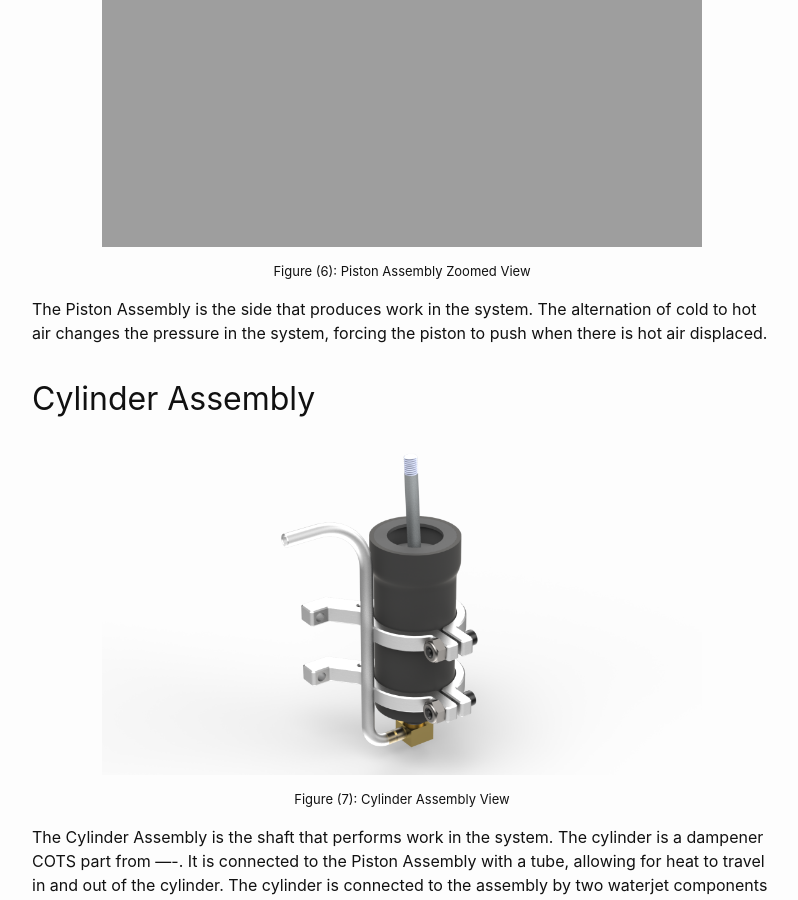
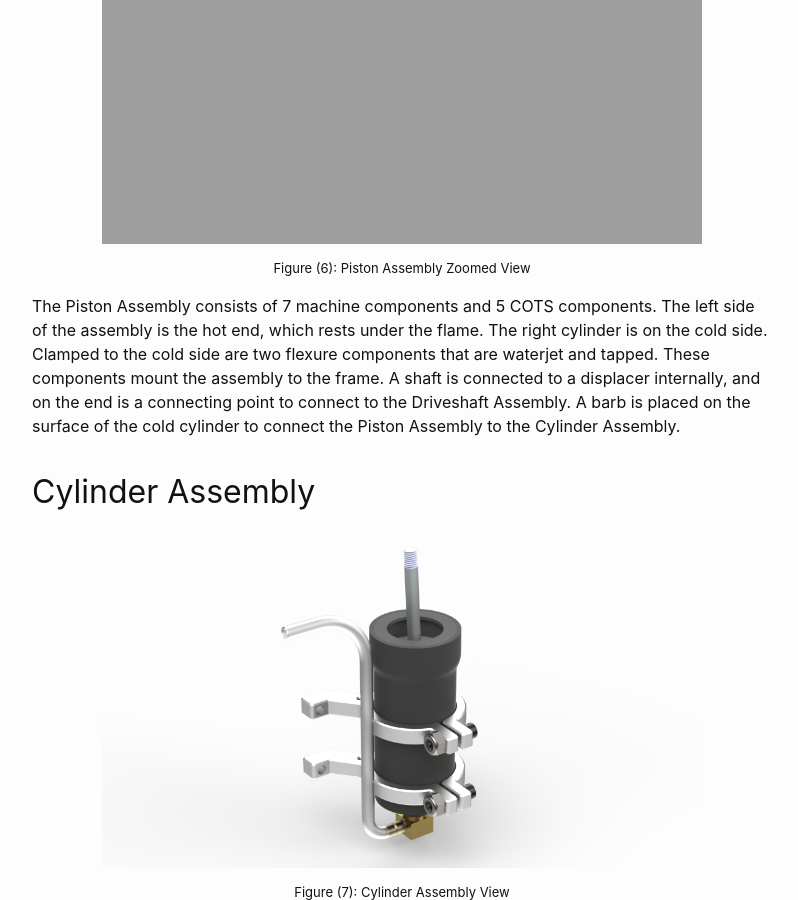
Before and after one commit to EliasWheatfall/SterlingEngineOne, a Jekyll site: the page built from _posts/2023-11-04-Design-features-and-main-subsystems.md, in a window 1280 px wide and 900 px high, scrolled down 2883 px. Shown: the whole window, without its empty margins (238-1036 px from the left). Built offline with Jekyll 4.4.1, drawn with Linux system fonts in a browser that asks for light colours; part of the change alters nothing that is shown; some of the changed text lies outside the part shown.

Commit message:
Update 2023-11-04-Design-features-and-main-subsystems.md

```diff
--- a/_posts/2023-11-04-Design-features-and-main-subsystems.md
+++ b/_posts/2023-11-04-Design-features-and-main-subsystems.md
@@ -16,11 +16,15 @@ Our system is comprised of five sub-assemblies. The Burner Assembly is responsib
 
 ## Exploded View
 
-1)
-2)
-3)
-4)
-5)
+1) Assembly
+
+2) Assembly
+
+3) Assembly
+
+4) Assembly
+
+5) Assembly
 
 ## Frame Assembly
 ![Frame](https://eliaswheatfall.github.io/StirlingEngineOne/assets/frame.png){: .center-image width="600" }
@@ -38,14 +42,13 @@ The Frame Assembly consists of 3 waterjet components and 6 standoffs. The plates
 {: .subtext}
 Figure (5): Piston Assembly View
 
-The Piston Assembly consists of 7 machine components and 5 COTS components. The left side of the assembly is the hot end, which rests under the flame. The right cylinder is on the cold side. Clamped to the cold side are two flexure components that are waterjet and tapped. These components mount the assembly to the frame. A shaft is connected to a displacer internally, and on the end is a connecting point to connect to the Driveshaft Assembly. A barb is placed on the surface of the cold cylinder to connect the Piston Assembly to the Cylinder Assembly.
-
 ![P12](https://eliaswheatfall.github.io/StirlingEngineOne/assets/coldhotzoom.png){: .center-image width="600" }
 
 {: .subtext}
 Figure (6): Piston Assembly Zoomed View
 
-The Piston Assembly is the side that produces work in the system. The alternation of cold to hot air changes the pressure in the system, forcing the piston to push when there is hot air displaced.
+The Piston Assembly consists of 7 machine components and 5 COTS components. The left side of the assembly is the hot end, which rests under the flame. The right cylinder is on the cold side. Clamped to the cold side are two flexure components that are waterjet and tapped. These components mount the assembly to the frame. A shaft is connected to a displacer internally, and on the end is a connecting point to connect to the Driveshaft Assembly. A barb is placed on the surface of the cold cylinder to connect the Piston Assembly to the Cylinder Assembly.
+
 
 ## Cylinder Assembly
 
@@ -72,6 +75,10 @@ The Driveshaft Assembly contains the rotary components of the system. A flywheel
 Figure (9): Burner Assembly View
 
 The burner assembly is a large advancement our team has made compared to most Stirling engine assemblies. In a typical system, a candle or jar containing isopropyl and rope produces a flame under the hot end. The temperature difference between the hot and cold piston is a huge limiting factor in the efficiency of a Stirling engine. To fix this we created a pressure vessel that houses our denatured  fuel. This burns much better than a candle, increasing our temperature difference. Additionally, before the fuel is burned it is wound around the cool to remove radiant heat from the hot end, increasing the pressure differential
+
+## Bill of Materials
+
+Here is a link to the materials used to complete this project:
 
 ## Drawings
 
```
